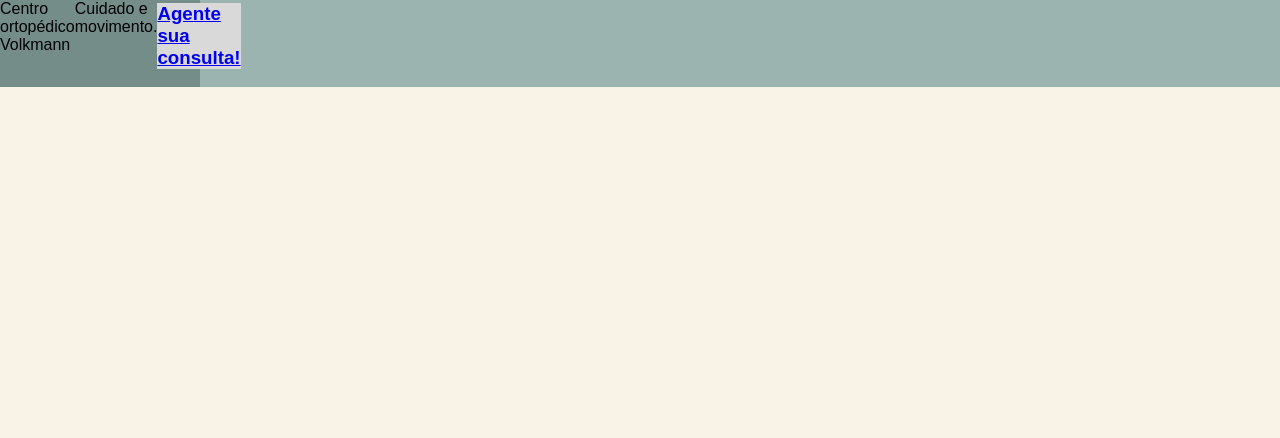
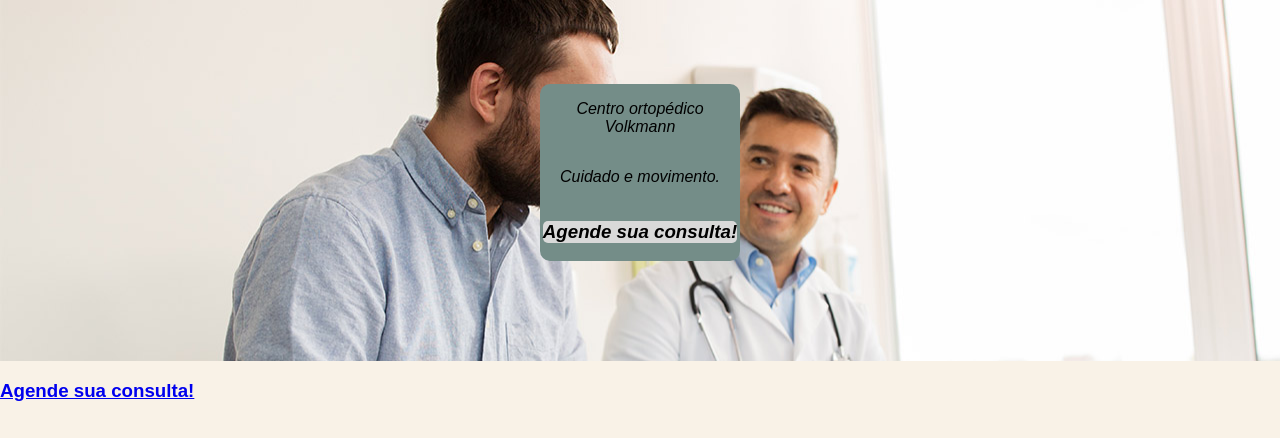
Before and after one commit to gabriel-wav/ClinicaVolkmann, a plain HTML site: page index.html in a window 1280 px wide. Shown: the part 201-639 px from the top of the page. Drawn offline with Linux system fonts and the light colour scheme.

Commit message:
inicio do home

```diff
--- a/index.html
+++ b/index.html
@@ -3,7 +3,7 @@
 <head>
     <meta charset="UTF-8">
     <meta name="viewport" content="width=device-width, initial-scale=1.0">
-    <script src="script.js" defer></script>
+    <script src="footer.js" defer></script>
     <script src="header.js" defer></script>
     <link rel="stylesheet" href="style.css">
     <link rel="stylesheet" href="cadastro.css">
@@ -16,11 +16,13 @@
             <p>Centro ortopédico Volkmann</p>
             <p>Cuidado e movimento.</p>
 
-            <a href="consultas.html"><h3>Agente sua consulta!</h3></a>
+            <a href="consultas.html"><h3>Agende sua consulta!</h3></a>
 
           </div>
         </section>
-
+        <div class="botaoflutuante">
+          <a href="consultas.html"><h3>Agende sua consulta!</h3></a>
+        </div>
 
     <div id="footer"></div>
 
--- a/style.css
+++ b/style.css
@@ -66,13 +66,23 @@ header img {
 }
 
 .inicio {
+  padding: 100px;
+  display: flex;
+  justify-content:center;
   background-color: rgba(155, 180, 175, 1);
+  background-image: url(imagens/medico.jpg);
+  object-fit: cover;
 
 }
 
 .agendarconsulta {
   display: flex;
+  flex-direction: column;
+  align-items: center;
+  text-align: center;
   width: 200px;
+  border-radius: 10px;
+  font-style: oblique;
 
   background-color: rgba(116, 141, 136, 1);
 
@@ -80,9 +90,26 @@ header img {
 
 .agendarconsulta h3 {
   background-color:rgba(217, 217, 217, 1) ;
+  color: black;
+  border-radius: 5px;
 
 }
 
+.agendarconsulta h3:hover {
+  background-color:rgb(131, 131, 131) ;
+  color: rgb(0, 0, 0);
+
+}
+
+.agendarconsulta a {
+  text-decoration: none;
+
+}
+
+.botaoflutuante {
+
+  position: fixed;
+}
 
 footer {
     background-color: #5b5b5b;
```
Also changed, not shown: imagens/medico.jpg (added).
